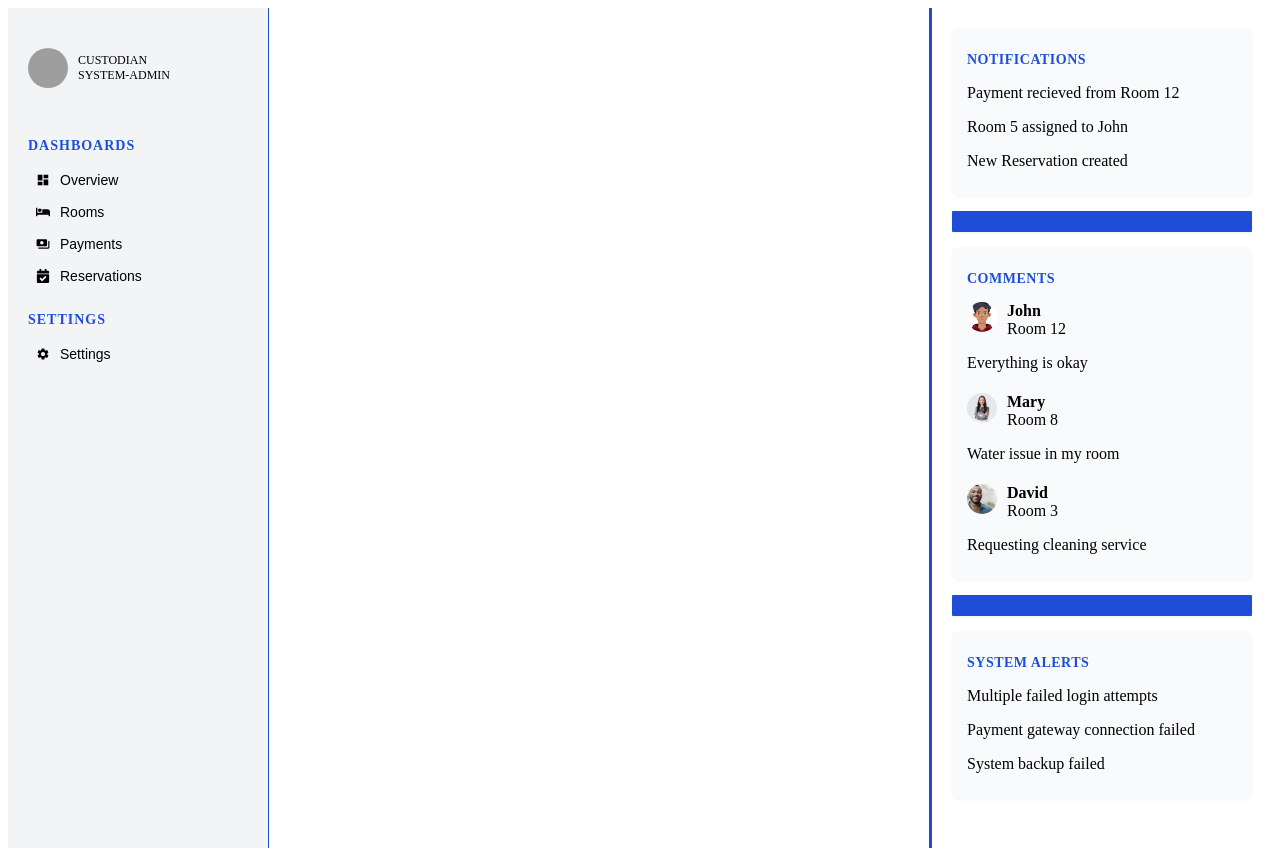
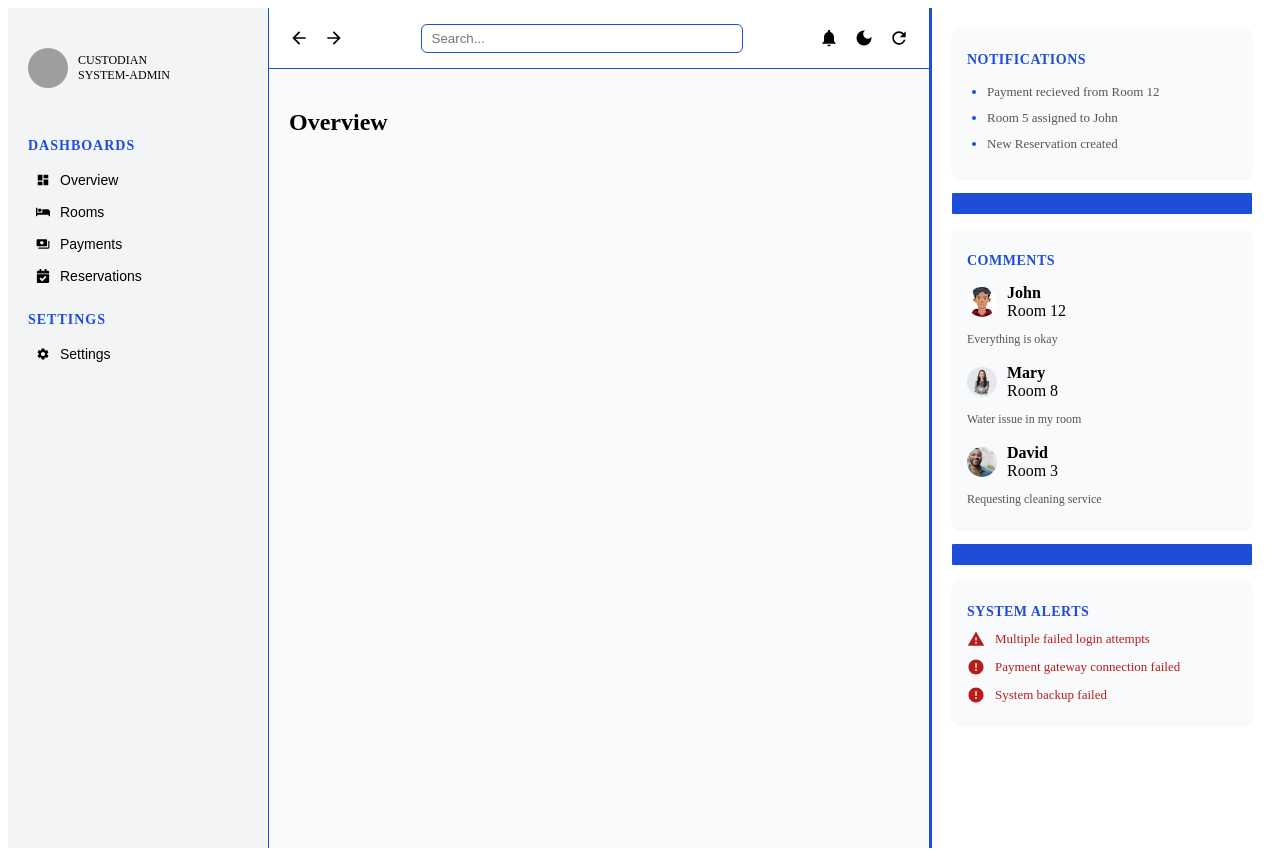
Before and after one commit to MulindwaDavid/HMS, a React (Vite) app in the folder hms_ui/: page / in a window 1280 px wide. Built offline with nearby package versions, Linux system fonts and the light colour scheme; grey boxes are pictures that could not be loaded.

Commit message:
UI updates

```diff
--- a/hms_ui/src/App.tsx
+++ b/hms_ui/src/App.tsx
@@ -1,5 +1,29 @@
+import { Routes, Route } from "react-router-dom";
 import Leftbar from "./components/Leftbar";
 import Rightbar from "./components/Rightbar";
+import Topbar from "./components/Topbar";
+
+//pages
+function Overview(){
+  return <h2>Overview</h2>;
+}
+
+function Rooms() {
+  return <h2>Rooms</h2>;
+}
+
+function Payments() {
+  return <h2>Payments</h2>;
+}
+
+function Reservations() {
+  return <h2>Reservations</h2>;
+}
+
+function Settings() {
+  return <h2>Settings</h2>;
+}
+
 
 function App() {
 
@@ -9,6 +33,23 @@ function App() {
         <Leftbar />
 
         <div className="main-content">
+
+          <Topbar /> {/*Stays constant across all pages*/}
+
+          <div className="page-content">
+
+            {/*Routes will go here*/}
+            <Routes>
+              <Route path="/overview" element={<Overview />} />
+              <Route path="/rooms" element={<Rooms />} />
+              <Route path="/payments" element={<Payments />} />
+              <Route path="/reservations" element={<Reservations />} />
+              <Route path="/settings" element={<Settings />} />
+              <Route path="/" element={<Overview />} />  //the app opens on overview
+
+            </Routes>
+
+          </div>
 
         </div>
 
--- a/hms_ui/src/components/Rightbar.tsx
+++ b/hms_ui/src/components/Rightbar.tsx
@@ -1,3 +1,4 @@
+import { MdError, MdWarning, MdInfo } from "react-icons/md";
 
 function Rightbar() {
     //Data
@@ -36,9 +37,18 @@ function Rightbar() {
 
         //system alerts (critical issues)
         const alerts = [
-            {message: "Multiple failed login attempts"},
-            {message: "Payment gateway connection failed"},
-            {message: "System backup failed"},
+            {message: "Multiple failed login attempts",
+             icon: MdWarning,
+             type: "warning",
+            },
+            {message: "Payment gateway connection failed",
+             icon: MdError,
+             type: "error",
+            },
+            {message: "System backup failed",
+             icon: MdError,
+             type: "error",
+            },
         ];
 
 
@@ -50,11 +60,15 @@ function Rightbar() {
 
             <div>
                 <h3>NOTIFICATIONS</h3>
+                <ul className="notification-list">
                 {notifications.map((item,index) => {
                     return(
-                        <p key={index}>{item.message}</p>
+
+                        <li key={index}>{item.message}</li>
+
                     );
                 })}
+                </ul>
             </div>
             <div className="divider"/>
 
@@ -63,7 +77,7 @@ function Rightbar() {
                 <h3>COMMENTS</h3>
                 {comments.map((comment, index) => {
                     return(
-                        <div key={index}>
+                        <div key={index} className="entity">
 
                         <div className="image-persona">
 
@@ -81,7 +95,7 @@ function Rightbar() {
                         </div>
 
 
-                             <div className="comment-info">
+                             <div className="message">
                                 <p>{comment.message}</p>
                              </div>
                         </div>
@@ -93,9 +107,20 @@ function Rightbar() {
             {/* SYSTEM ALERTS*/}
             <div>
                 <h3>SYSTEM ALERTS</h3>
+
+
+
                 {alerts.map((alert, index) => {
+                    const Icon = alert.icon;
+
                     return(
-                        <p key={index}>{alert.message}</p>
+                        <div key={index}>
+                            <div className="alert-item">
+                                <Icon size={18}/>
+                                <span>{alert.message}</span>
+                            </div>
+
+                        </div>
                     );
                 })}
             </div>
--- /dev/null
+++ b/hms_ui/src/components/Topbar.tsx
@@ -0,0 +1,36 @@
+import { MdArrowBack, MdArrowForward, MdNotifications, MdDarkMode, MdRefresh } from "react-icons/md";
+
+
+function Topbar() {
+
+
+    return(
+        <div className="topbar">
+
+            {/*LEFT: Navigation arrows*/}
+
+            <div className="topbar-left">
+                <MdArrowBack size={20} />
+                <MdArrowForward size={20} />
+            </div>
+
+            {/*CENTER: Search */}
+
+            <div className="topbar-center">
+                <input type="text" placeholder="Search..." />
+            </div>
+
+            {/*RIGHT: Icons */}
+            <div className="topbar-right">
+                <MdNotifications size={20} />
+                <MdDarkMode size={20} />
+                <MdRefresh size={20} />
+
+            </div>
+
+        </div>
+    );
+
+}
+
+export default Topbar
--- a/hms_ui/src/index.css
+++ b/hms_ui/src/index.css
@@ -63,10 +63,6 @@ button.sidebar-btn:hover {
     display: flex;
 }
 
-.main-content{
-    flex: 1;
-}
-
 
 .rightbar {
     width: 300px;
@@ -75,6 +71,7 @@ button.sidebar-btn:hover {
     border-left: 3px solid #1e4ed8;
     padding: 20px;
     gap: 25px;
+
 }
 
 /*section headings*/
@@ -101,6 +98,17 @@ button.sidebar-btn:hover {
     display: flex;
     flex-direction: column;
     gap: 5px;
+
+}
+
+.rightbar .entity {
+    cursor: pointer;
+    transition: background-color 0.2s ease;
+}
+
+.rightbar .entity:hover{
+    background-color: rgba(30, 78, 216, 0.1);
+    border-radius: 8px;
 }
 
 .rightbar .comment img {
@@ -112,6 +120,7 @@ button.sidebar-btn:hover {
  .rightbar .image-persona {
     display: flex;
     gap: 10px;
+    align-items: center;
  }
 
 .rightbar .divider{
@@ -120,3 +129,97 @@ button.sidebar-btn:hover {
     margin: 15px 0;
     border-radius: 1px;
 }
+
+ .rightbar .message {
+    color: #555555;
+    font-size: 12px;
+ }
+
+/* NOTIFICATIONS*/
+.rightbar .notification-list li {
+    color: #555555;
+    font-size: 13px;
+    cursor: pointer;
+    margin-bottom: 10px;
+    transition: background-color 0.2s ease;
+}
+
+.rightbar .notification-list li::marker{
+    color: #1e4ed8;  /*bullet color*/
+}
+
+.rightbar .notification-list li:hover {
+    background-color: rgba(30, 78, 216, 0.1);
+    border-radius: 8px;
+}
+
+.rightbar .notification-list{
+    padding-left: 20px;  /*space for bullets*/
+}
+
+/*SYSTEM ALERTS*/
+.rightbar .alert-item {
+    display: flex;
+    align-items: center;
+    gap: 10px;
+    font-size: 13px;
+    margin-bottom: 10px;
+    color: #b91c1c;   /*Red color for warning*/
+    cursor: pointer;
+    transition: background-color 0.2s ease;
+}
+
+.rightbar .alert-item:hover{
+    background-color: rgba(30, 78, 216, 0.1);
+    border-radius: 8px;
+}
+
+
+/*=========================================TOP-BAR=========================================*/
+
+.topbar {
+    height: 60px;
+    background-color: #ffffff;
+    border-bottom: 1px solid #1e4ed8;
+
+    display: flex;
+    align-items: center;
+    justify-content: space-between;
+
+    padding: 0 20px;
+}
+
+.topbar-left,
+.topbar-center,
+.topbar-right {
+    display: flex;
+    align-items: center;
+    gap: 15px;
+}
+
+/*search bar*/
+.topbar-center {
+    flex: 1;
+    justify-content: center;
+}
+
+.topbar-center input{
+    width: 300px;
+    padding: 6px 10px;
+    border-radius: 6px;
+    border: 1px solid #1e4ed8;
+}
+
+
+/*=========================Main Content Layout=================================*/
+.main-content{
+    flex: 1;
+    display: flex;
+    flex-direction: column;
+}
+
+.page-content{
+    flex: 1;
+    padding: 20px;
+    background-color: #f9fafb;
+}
```
Also changed, not shown: hms_ui/src/Pages/Overview.tsx (added, +23 -0 lines), hms_ui/src/Pages/Payments.tsx (added), hms_ui/src/Pages/Reservations.tsx (added), hms_ui/src/Pages/Rooms.tsx (added), hms_ui/src/Pages/Settings.tsx (added).
